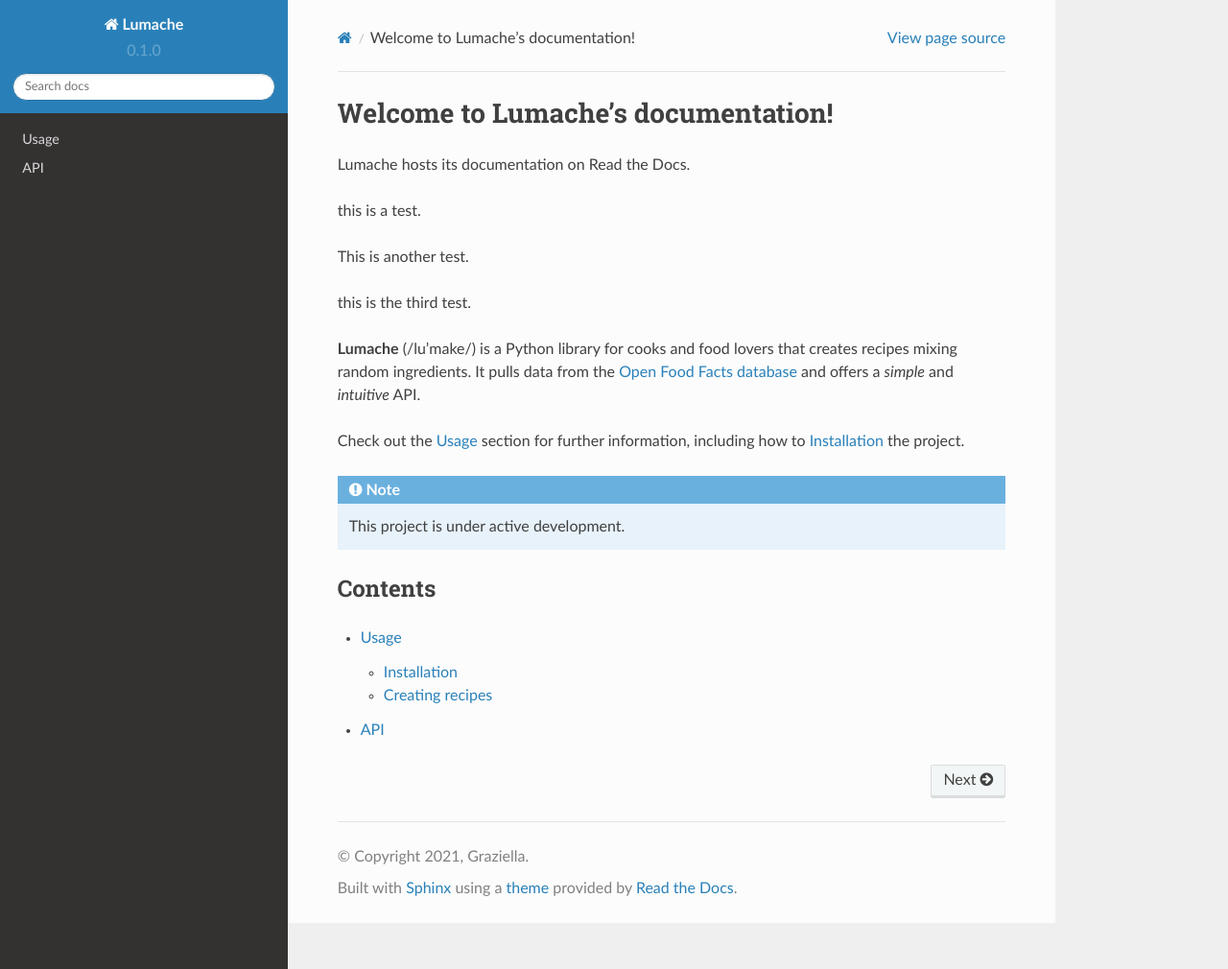
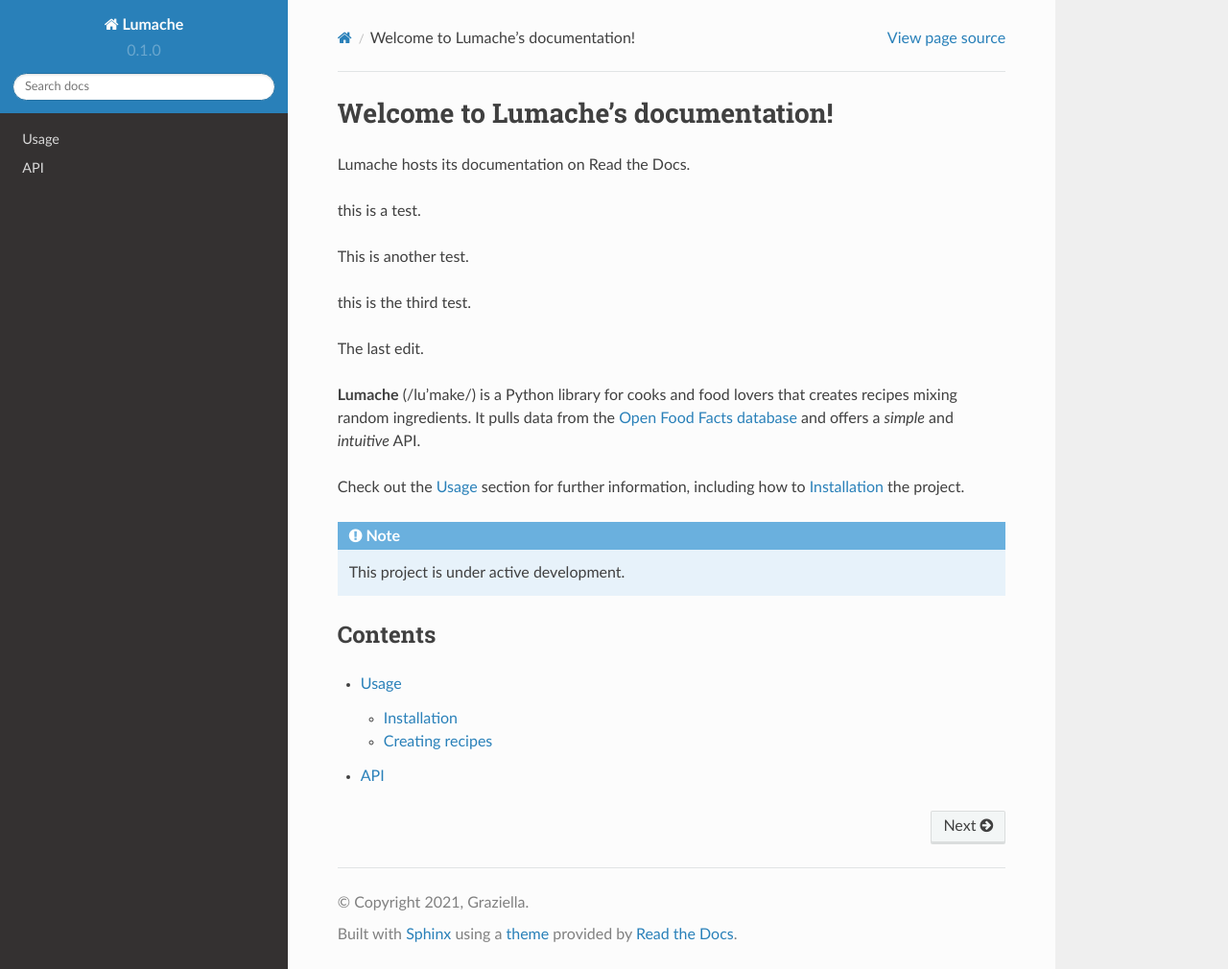
Before and after one commit to huangxdtc/dac, a Sphinx documentation site: the page built from docs/source/index.rst, in a window 1280 px wide and 1010 px high. Shown: the whole window at 96% size. Built offline with Sphinx 7.4.7 and the Read the Docs theme 2.0.0, drawn with Linux system fonts in a browser that asks for light colours.

Commit message:
updated index.rst

```diff
--- a/docs/source/index.rst
+++ b/docs/source/index.rst
@@ -8,6 +8,8 @@ this is a test.
 This is another test.
 
 this is the third test.
+
+The last edit.
 
 **Lumache** (/lu'make/) is a Python library for cooks and food lovers
 that creates recipes mixing random ingredients.
```
